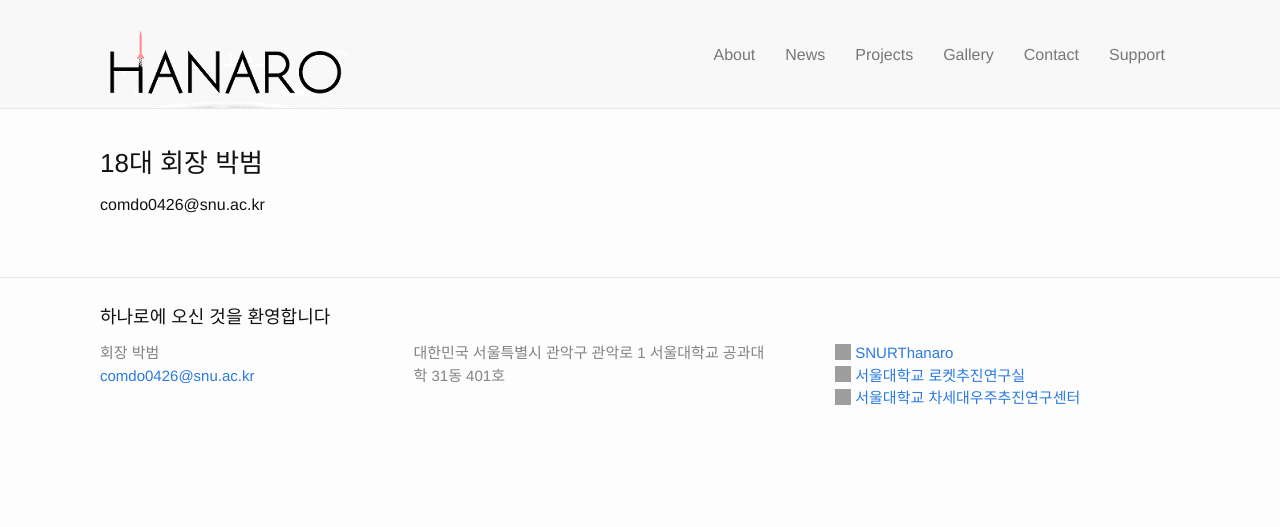
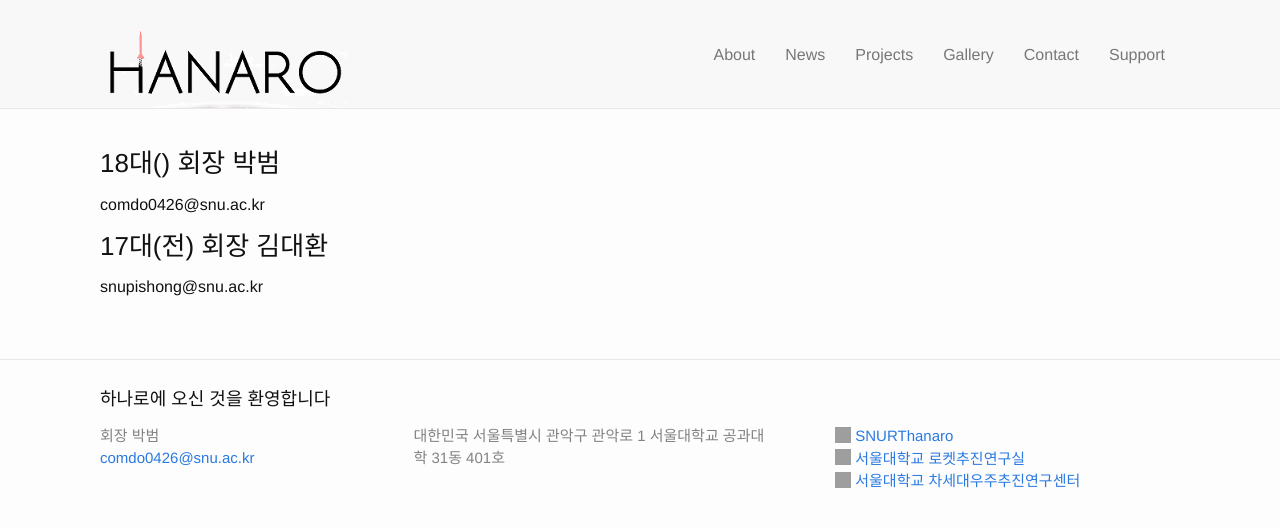
Before and after one commit to Hanaro2021/hanaro.github.io, a Jekyll site: the page built from _pages/5.contact.md, in a window 1280 px wide. Shown: the top 527 px of the page. Built offline with Jekyll 4.4.1, drawn with Linux system fonts in a browser that asks for light colours; nearby versions of some CDN libraries; grey boxes are pictures that could not be loaded.

Commit message:
Update 5.contact.md

```diff
--- a/_pages/5.contact.md
+++ b/_pages/5.contact.md
@@ -4,5 +4,7 @@ title: Contact
 permalink: /contact/
 ---
 <br/>
-<h3>18대 회장 박범</h3>
+<h3>18대() 회장 박범</h3>
 comdo0426@snu.ac.kr
+<h3>17대(전) 회장 김대환</h3>
+snupishong@snu.ac.kr
```
